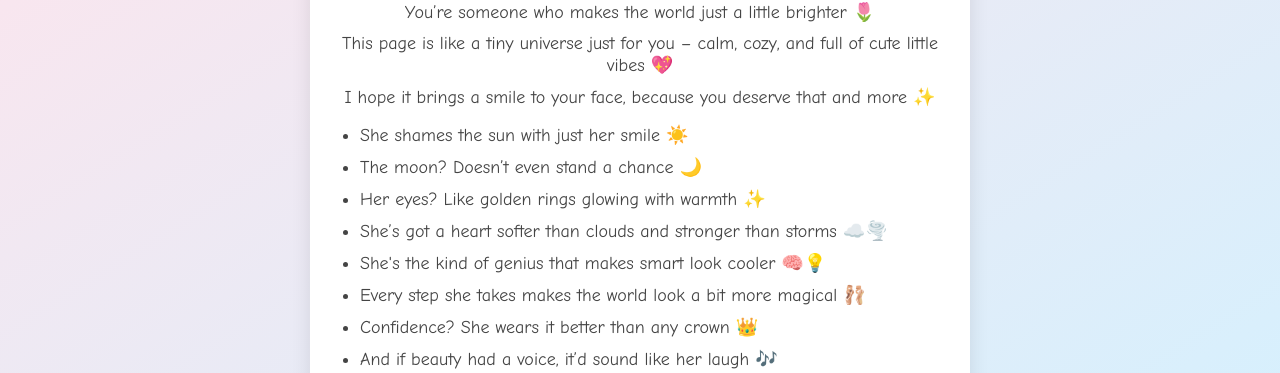
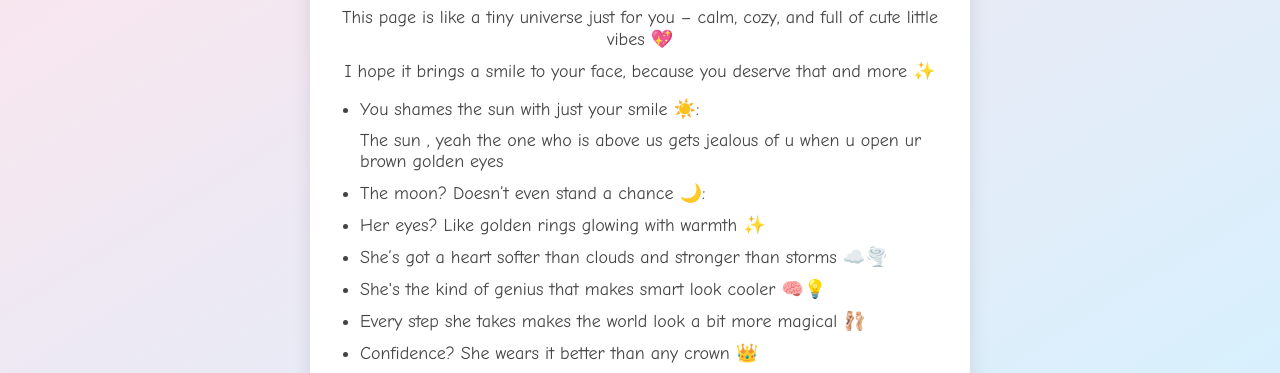
Before and after one commit to Krishna-matic/for-her, a plain HTML site: page index.html in a window 1280 px wide. Shown: the part 240-613 px from the top of the page. Drawn offline with Linux system fonts and the light colour scheme.

Commit message:
index.html

```diff
--- a/index.html
+++ b/index.html
@@ -60,8 +60,9 @@
         <p>I hope it brings a smile to your face, because you deserve that and more ✨</p>
 
         <ul>
-            <li>She shames the sun with just her smile ☀️</li>
-            <li>The moon? Doesn’t even stand a chance 🌙</li>
+            <li>You shames the sun with just your smile ☀️:</li>
+            <p>The sun , yeah the one who is above us gets jealous of u when u open ur brown golden eyes </p>
+            <li>The moon? Doesn’t even stand a chance 🌙:</li>
             <li>Her eyes? Like golden rings glowing with warmth ✨</li>
             <li>She’s got a heart softer than clouds and stronger than storms ☁️🌪️</li>
             <li>She's the kind of genius that makes smart look cooler 🧠💡</li>
```
